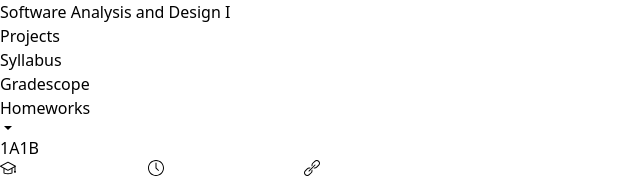
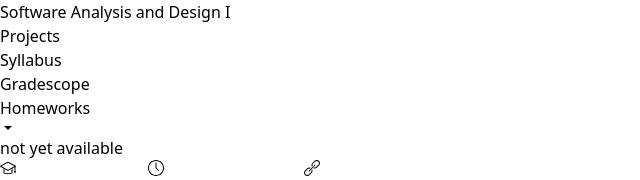
Before and after one commit to Proto007/Hunter_CS135_Summer23, a React (Vite) app in the folder course-app/: page / in a window 1280 px wide. Both pictures are taken after a click on the button "Homeworks". Shown: the top 180 px of the page, without its empty margins (0-640 px from the left). Built offline with nearby package versions, Linux system fonts and the light colour scheme.

Commit message:
update homeworks dropdown

```diff
--- a/course-app/src/components/Homeworks.jsx
+++ b/course-app/src/components/Homeworks.jsx
@@ -25,22 +25,22 @@
         leaveFrom="transform opacity-100 scale-100"
         leaveTo="transform opacity-0 scale-95"
       >
-        <Menu.Items className="absolute z-10 mt-2 w-full text-center font-mono origin-top-right divide-y divide-gray-100 rounded-md bg-white shadow-lg ring-1 ring-black ring-opacity-10 focus:outline-none">
-          <div className="py-1">
+        <Menu.Items className="absolute z-10 mt-2 w-full text-center font-mono origin-top-right divide-y divide-gray-100 rounded-sm bg-white shadow-lg ring-1 ring-black ring-opacity-10 focus:outline-none">
+          <div>
             <Menu.Item>
               {({ active }) => (
                 <a
-                  href="#"
+                  href=""
                   className={classNames(
                     active ? 'bg-black text-white': 'text-black',
                     'block px-4 py-2 text-sm'
                   )}
                 >
-                  1A
+                  not yet available
                 </a>
               )}
             </Menu.Item>
-            <Menu.Item>
+            {/* <Menu.Item>
               {({ active }) => (
                 <a
                   href="#"
@@ -52,9 +52,9 @@
                   1B
                 </a>
               )}
-            </Menu.Item>
+            </Menu.Item> */}
           </div>
-          {/* <div className="py-1">
+          {/* <div>
             <Menu.Item>
               {({ active }) => (
                 <a
```
